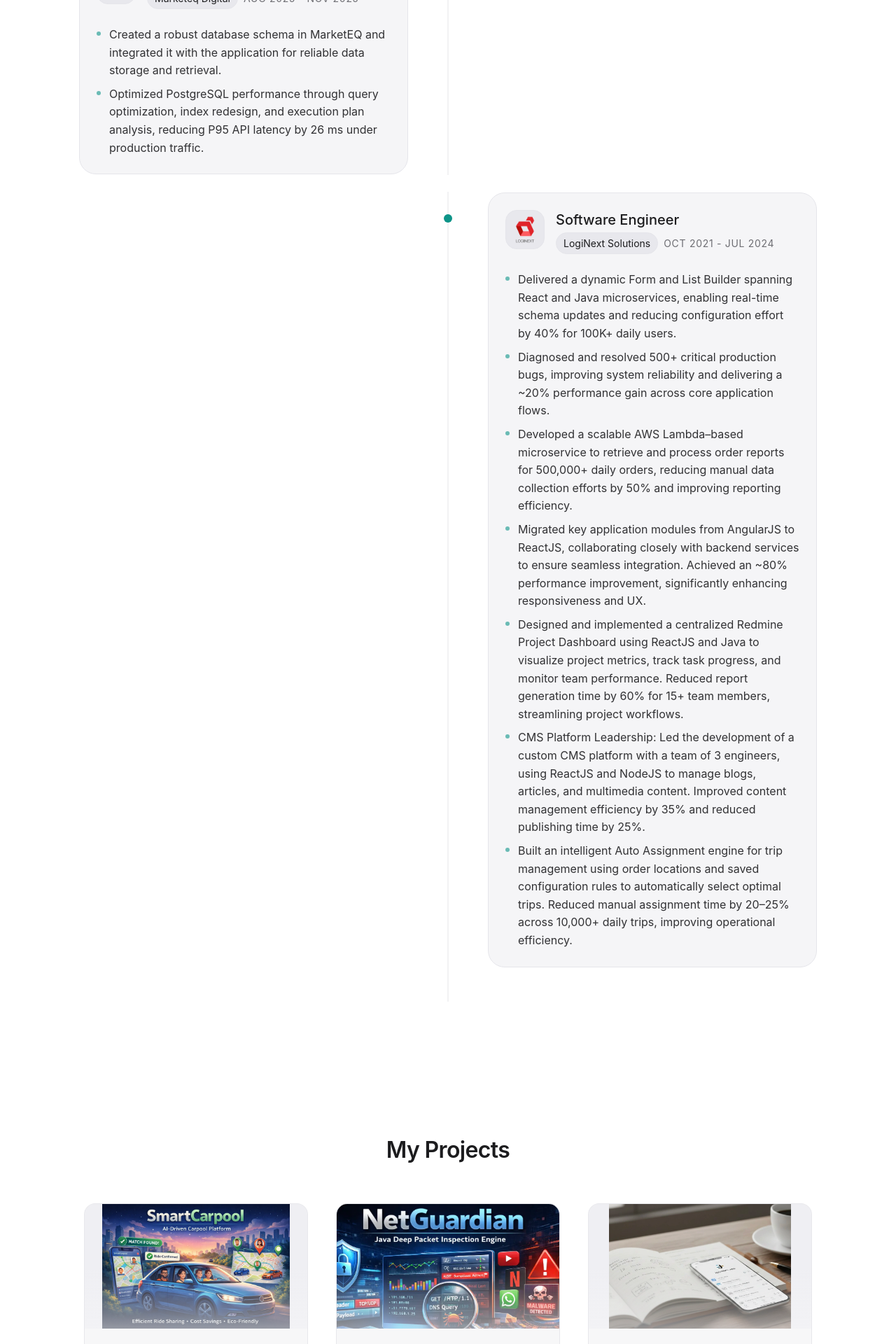
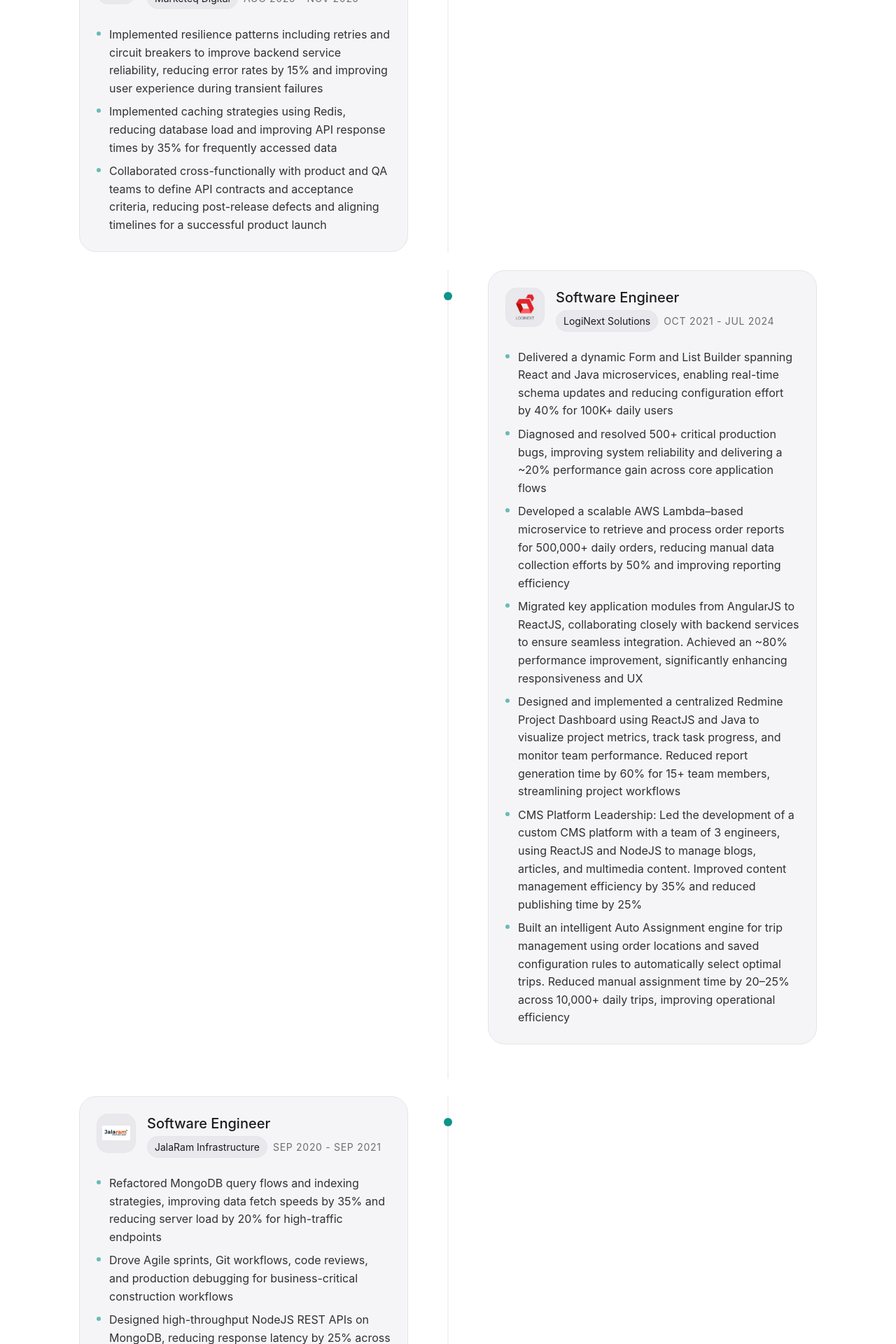
Before and after one commit to ashishnamdeo16/ashish-portfolio, a Next.js app: page / in a window 1280 px wide. Shown: the part 1780-3700 px from the top of the page at 70% size. Built offline with nearby package versions, Linux system fonts and the light colour scheme.

Commit message:
Added old Ex

```diff
--- a/app/pages/Experience/Experience.tsx
+++ b/app/pages/Experience/Experience.tsx
@@ -8,8 +8,9 @@ const experience = [
     company: "Marketeq Digital",
     duration: "Aug 2025 - Nov 2025",
     description: [
-      "Created a robust database schema in MarketEQ and integrated it with the application for reliable data storage and retrieval.",
-      "Optimized PostgreSQL performance through query optimization, index redesign, and execution plan analysis, reducing P95 API latency by 26 ms under production traffic.",
+      "Implemented resilience patterns including retries and circuit breakers to improve backend service reliability, reducing error rates by 15% and improving user experience during transient failures",
+      "Implemented caching strategies using Redis, reducing database load and improving API response times by 35% for frequently accessed data",
+      "Collaborated cross-functionally with product and QA teams to define API contracts and acceptance criteria, reducing post-release defects and aligning timelines for a successful product launch",
     ],
     logo: "/assets/marketEq.webp",
   },
@@ -30,16 +31,29 @@ const experience = [
     company: "LogiNext Solutions",
     duration: "Oct 2021 - Jul 2024",
     description: [
-      "Delivered a dynamic Form and List Builder spanning React and Java microservices, enabling real-time schema updates and reducing configuration effort by 40% for 100K+ daily users.",
-      "Diagnosed and resolved 500+ critical production bugs, improving system reliability and delivering a ~20% performance gain across core application flows.",
-      "Developed a scalable AWS Lambda–based microservice to retrieve and process order reports for 500,000+ daily orders, reducing manual data collection efforts by 50% and improving reporting efficiency.",
-      "Migrated key application modules from AngularJS to ReactJS, collaborating closely with backend services to ensure seamless integration. Achieved an ~80% performance improvement, significantly enhancing responsiveness and UX.",
-      "Designed and implemented a centralized Redmine Project Dashboard using ReactJS and Java to visualize project metrics, track task progress, and monitor team performance. Reduced report generation time by 60% for 15+ team members, streamlining project workflows.",
-      "CMS Platform Leadership: Led the development of a custom CMS platform with a team of 3 engineers, using ReactJS and NodeJS to manage blogs, articles, and multimedia content. Improved content management efficiency by 35% and reduced publishing time by 25%.",
-      "Built an intelligent Auto Assignment engine for trip management using order locations and saved configuration rules to automatically select optimal trips. Reduced manual assignment time by 20–25% across 10,000+ daily trips, improving operational efficiency.",
+      "Delivered a dynamic Form and List Builder spanning React and Java microservices, enabling real-time schema updates and reducing configuration effort by 40% for 100K+ daily users",
+      "Diagnosed and resolved 500+ critical production bugs, improving system reliability and delivering a ~20% performance gain across core application flows",
+      "Developed a scalable AWS Lambda–based microservice to retrieve and process order reports for 500,000+ daily orders, reducing manual data collection efforts by 50% and improving reporting efficiency",
+      "Migrated key application modules from AngularJS to ReactJS, collaborating closely with backend services to ensure seamless integration. Achieved an ~80% performance improvement, significantly enhancing responsiveness and UX",
+      "Designed and implemented a centralized Redmine Project Dashboard using ReactJS and Java to visualize project metrics, track task progress, and monitor team performance. Reduced report generation time by 60% for 15+ team members, streamlining project workflows",
+      "CMS Platform Leadership: Led the development of a custom CMS platform with a team of 3 engineers, using ReactJS and NodeJS to manage blogs, articles, and multimedia content. Improved content management efficiency by 35% and reduced publishing time by 25%",
+      "Built an intelligent Auto Assignment engine for trip management using order locations and saved configuration rules to automatically select optimal trips. Reduced manual assignment time by 20–25% across 10,000+ daily trips, improving operational efficiency",
     ],
     logo: "/assets/loginext.png",
   },
+  {
+    role: "Software Engineer",
+    company: "JalaRam Infrastructure",
+    duration: "Sep 2020 - Sep 2021",
+    description: [
+      "Refactored MongoDB query flows and indexing strategies, improving data fetch speeds by 35% and reducing server load by 20% for high-traffic endpoints",
+      "Drove Agile sprints, Git workflows, code reviews, and production debugging for business-critical construction workflows",
+      "Designed high-throughput NodeJS REST APIs on MongoDB, reducing response latency by 25% across construction management services",
+      "Architected real-time bidirectional communication via WebSockets and Socket.IO, enabling live material and inventory tracking across project sites",
+      "Built reusable React.js components with Redux Toolkit state management, scaling the platform to 2000+ active users with zero rendering inconsistencies"
+    ],
+    logo: "/assets/Jala.webp",
+  }
 ];
 
 type ExperienceItem = (typeof experience)[number];
```
Also changed, not shown: public/assets/Jala.webp (added).
